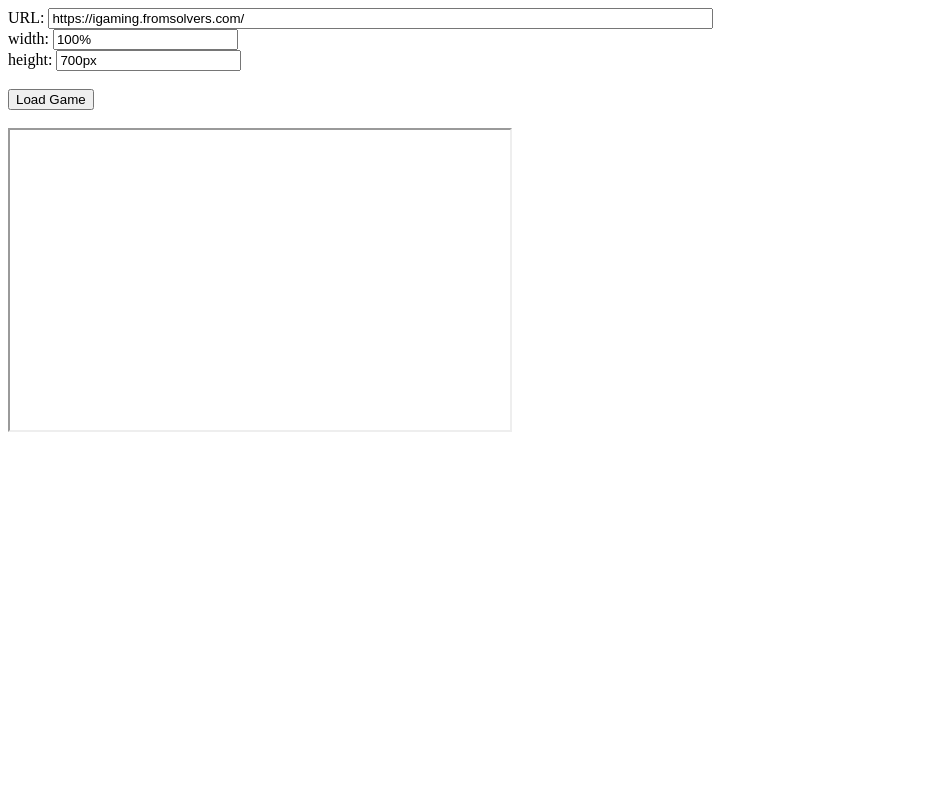
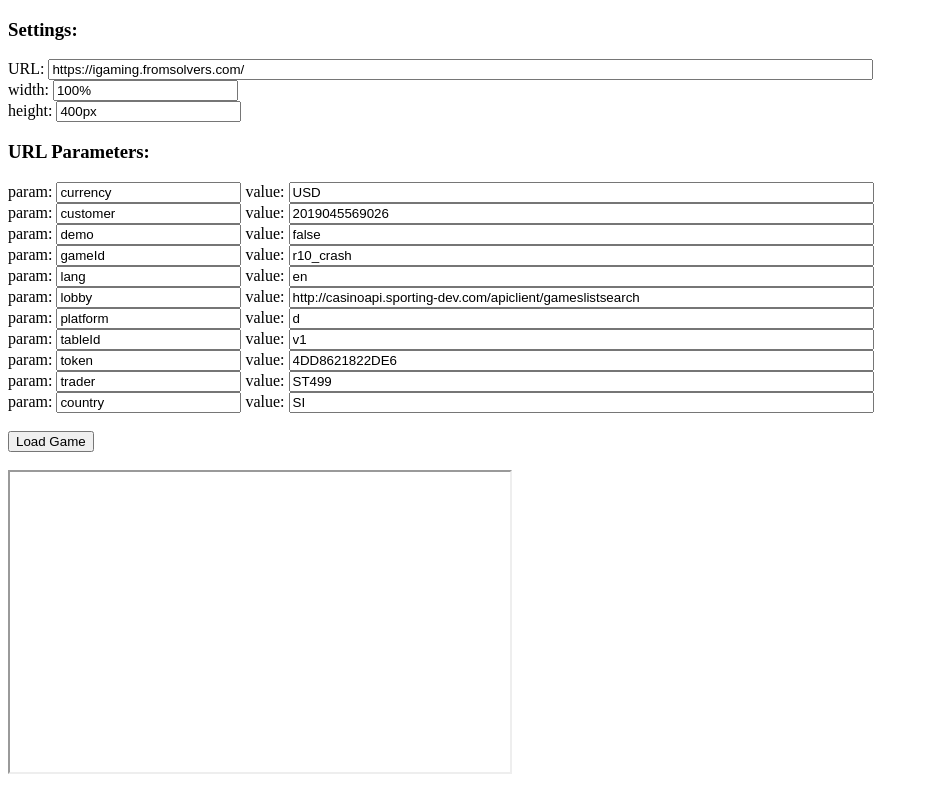
Before and after one commit to antonio-fromsolvers/antonio-fromsolvers.github.io, a plain HTML site: page iframe.html in a window 1280 px wide. Shown: the whole page, without its empty margins (0-929 px from the left). Drawn offline with Linux system fonts and the light colour scheme.

Commit message:
Update iframe

```diff
--- a/iframe.html
+++ b/iframe.html
@@ -3,12 +3,25 @@
 <head>
 <script>
 function loadPage(form) {
-    var url = form.furl.value;
+    var urlValue = form.furl.value;
     var width = form.fwidth.value;
     var height = form.fheight.value;
 
+    var url = new URL(urlValue);
+	url.searchParams.set(form.param0.value, form.value0.value);
+	url.searchParams.set(form.param1.value, form.value1.value);
+	url.searchParams.set(form.param2.value, form.value2.value);
+	url.searchParams.set(form.param3.value, form.value3.value);
+	url.searchParams.set(form.param4.value, form.value4.value);
+	url.searchParams.set(form.param5.value, form.value5.value);
+	url.searchParams.set(form.param6.value, form.value6.value);
+	url.searchParams.set(form.param7.value, form.value7.value);
+	url.searchParams.set(form.param8.value, form.value8.value);
+	url.searchParams.set(form.param9.value, form.value9.value);
+	url.searchParams.set(form.param10.value, form.value10.value);
+
     var iframe = document.getElementById('id_iframe');
-    iframe.src = url;
+    iframe.src = url.toString();
     iframe.width = width;
     iframe.height = height;
 }
@@ -18,10 +31,46 @@ function loadPage(form) {
 <body>
 
 <form name="myForm" action="" method="GET">
-  URL: <input type="text" name="furl" value="https://igaming.fromsolvers.com/" size="80"></br>
+  <h3> Settings: </h3>
+  URL: <input type="text" name="furl" value="https://igaming.fromsolvers.com/" size="100"></br>
   width: <input type="text" name="fwidth" value="100%"></br>
-  height: <input type="text" name="fheight" value="700px"></br>
-  </br>
+  height: <input type="text" name="fheight" value="400px"></br>
+
+  <h3> URL Parameters: </h3>
+  param: <input type="text" name="param0" value="currency">
+  value: <input type="text" name="value0" value="USD" size="70"></br>
+
+  param: <input type="text" name="param1" value="customer">
+  value: <input type="text" name="value1" value="2019045569026" size="70"></br>
+
+  param: <input type="text" name="param2" value="demo">
+  value: <input type="text" name="value2" value="false" size="70"></br>
+
+  param: <input type="text" name="param3" value="gameId">
+  value: <input type="text" name="value3" value="r10_crash" size="70"></br>
+
+  param: <input type="text" name="param4" value="lang">
+  value: <input type="text" name="value4" value="en" size="70"></br>
+
+  param: <input type="text" name="param5" value="lobby">
+  value: <input type="text" name="value5" value="http://casinoapi.sporting-dev.com/apiclient/gameslistsearch" size="70"></br>
+
+  param: <input type="text" name="param6" value="platform">
+  value: <input type="text" name="value6" value="d" size="70"></br>
+
+  param: <input type="text" name="param7" value="tableId">
+  value: <input type="text" name="value7" value="v1" size="70"></br>
+
+  param: <input type="text" name="param8" value="token">
+  value: <input type="text" name="value8" value="4DD8621822DE6" size="70"></br>
+
+  param: <input type="text" name="param9" value="trader">
+  value: <input type="text" name="value9" value="ST499" size="70"></br>
+
+  param: <input type="text" name="param10" value="country">
+  value: <input type="text" name="value10" value="SI" size="70"></br>
+
+</br>
   <input type="button" name="button" value="Load Game" onClick="loadPage(this.form)">
 </form>
 
```
